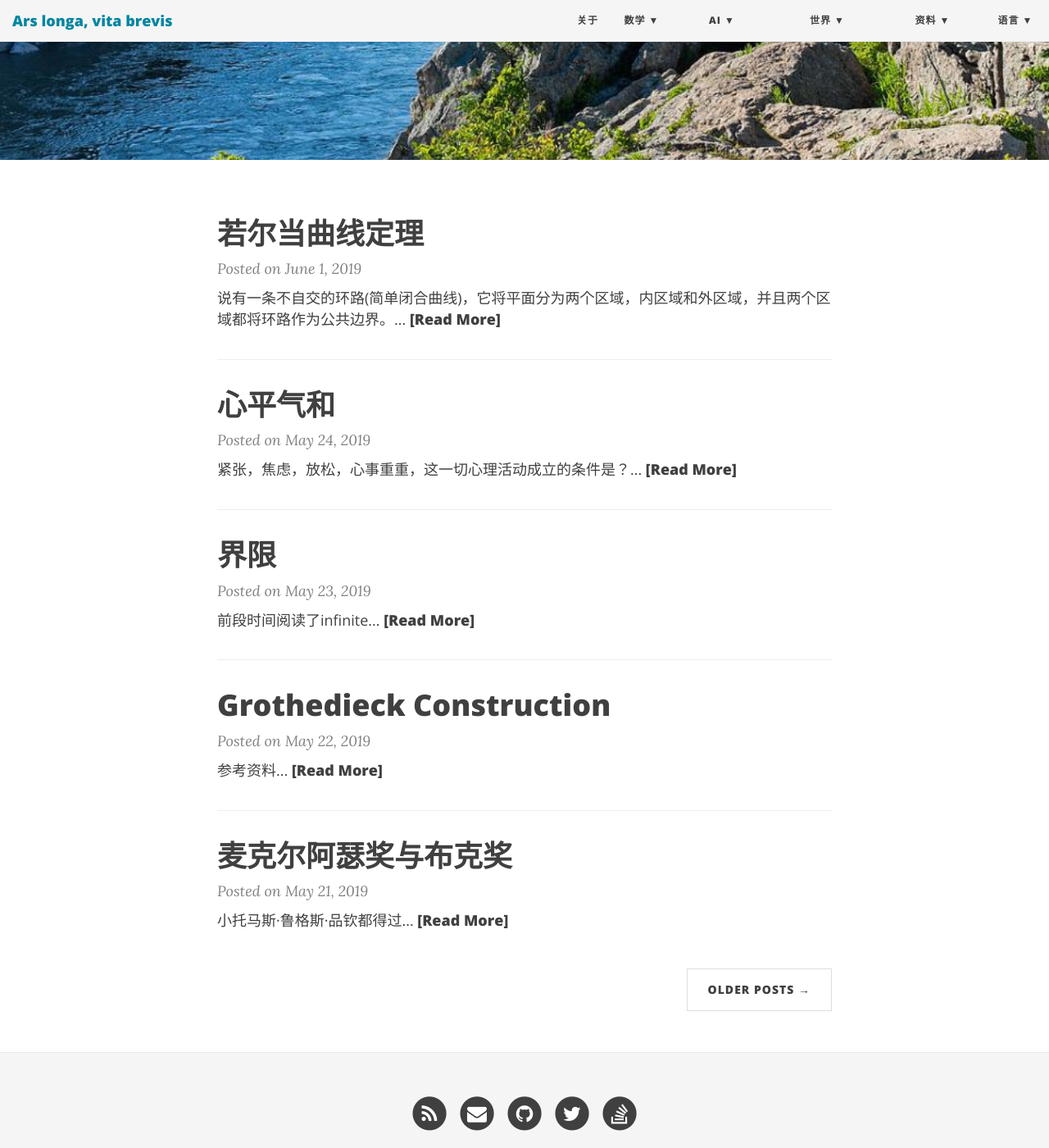
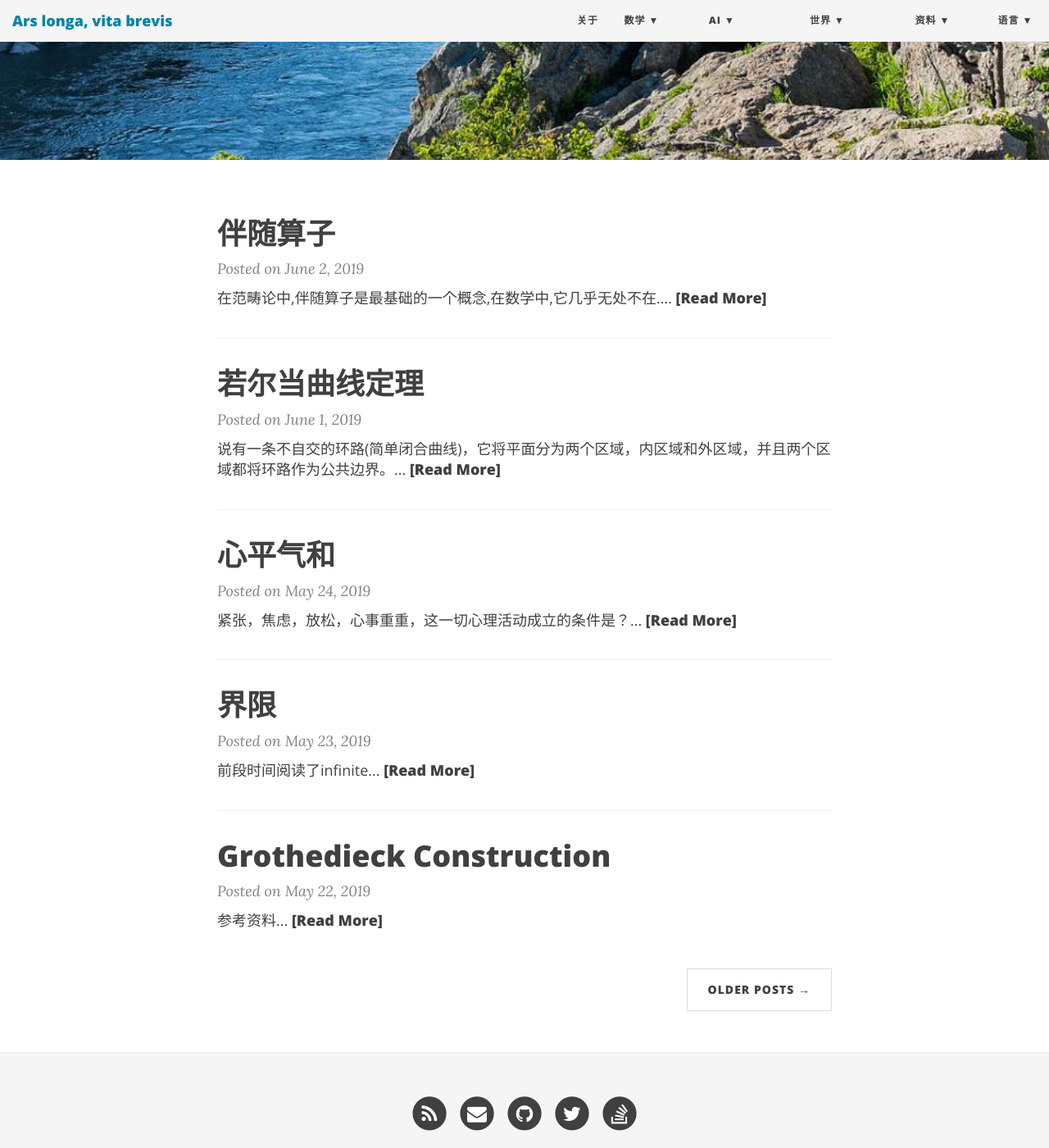
Before and after one commit to ZionPi/zionpi.github.io, a Jekyll site: the page built from index.html, in a window 1280 px wide and 1400 px high, scrolled down 348 px. Shown: the whole window at 82% size. Built offline with Jekyll 4.4.1, drawn with Linux system fonts in a browser that asks for light colours; nearby versions of some CDN libraries; the list of posts is cut into pages by our own code.

Commit message:
add article on adjoint functors

```diff
--- /dev/null
+++ b/_posts/2019-06-02-adjoint-functors.md
@@ -0,0 +1,9 @@
+---
+layout: post
+title: 伴随算子
+---
+在范畴论中,伴随算子是最基础的一个概念,在数学中,它几乎无处不在.
+
+---
+### 参考资料
+- [adjoint functors](https://en.wikipedia.org/wiki/Adjoint_functors)
```
Also changed, not shown: _posts/2011-10-06-abstract-algebra.md (+1 -0 lines), _posts/2013-10-06-fourier-analysis.md (+2 -1 lines), _posts/2019-05-19-nn-for-nlp.md (added, +5 -0 lines).
